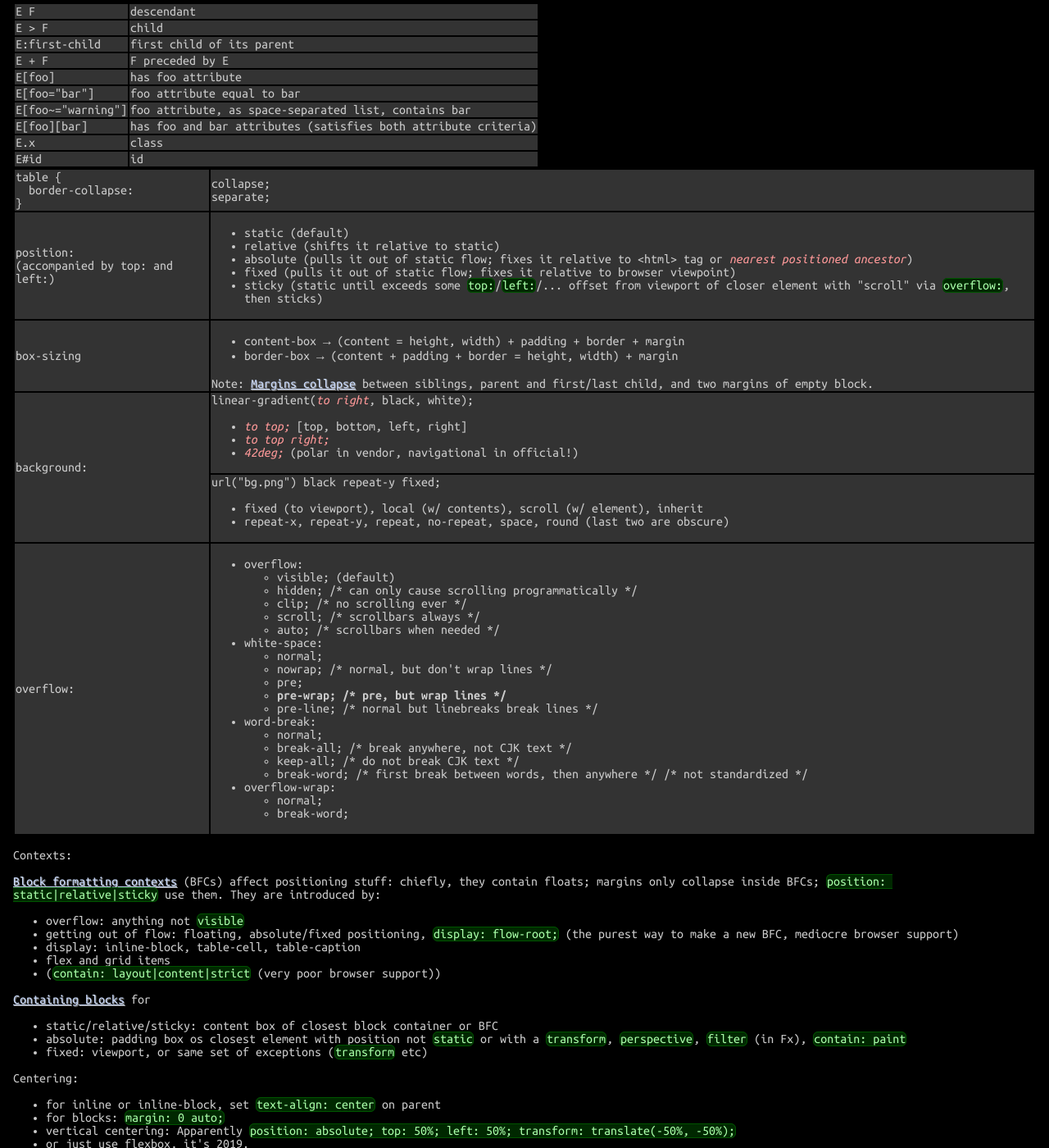
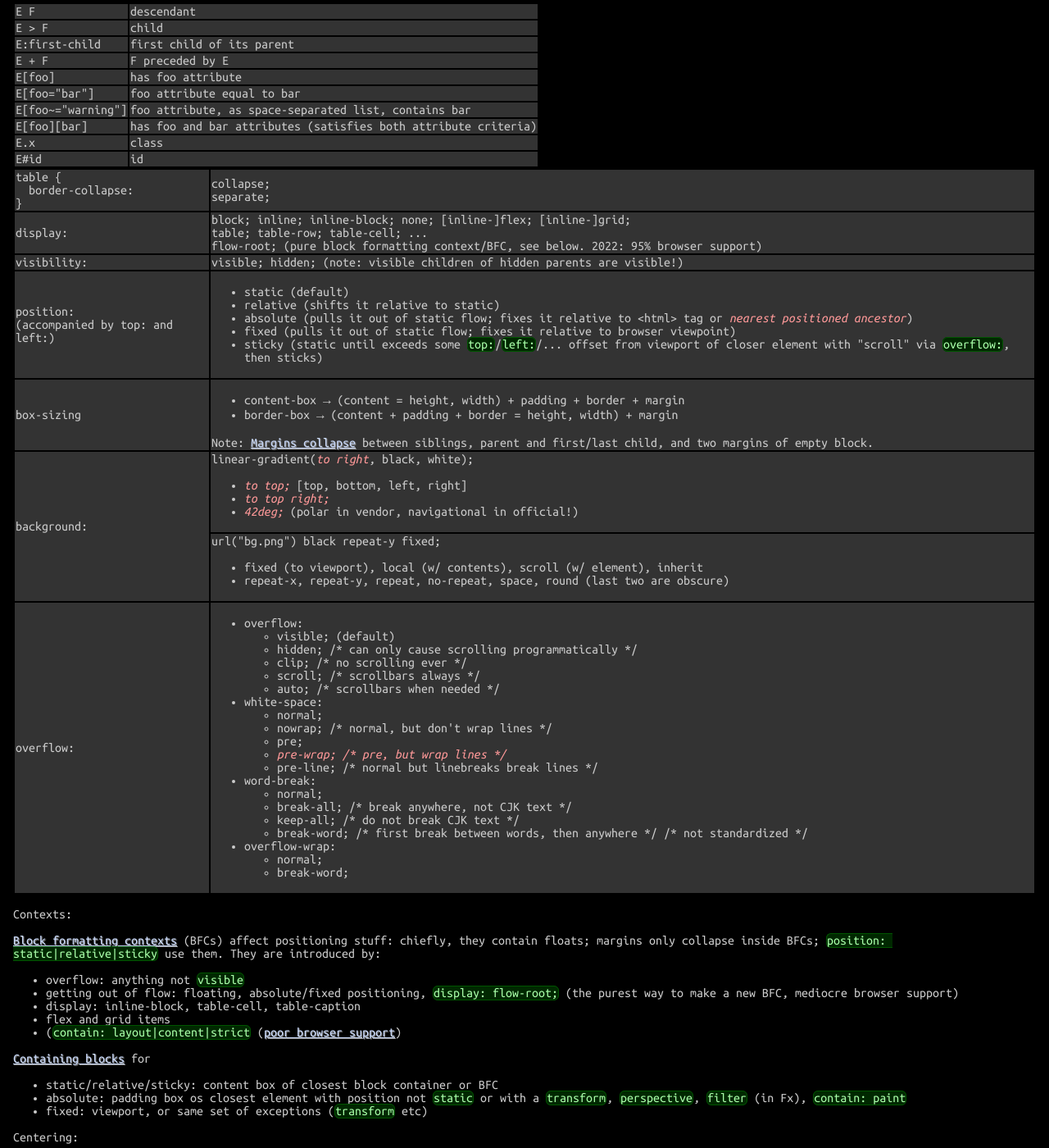
Before and after one commit to betaveros/cs, a Jekyll site: the page built from index.html, in a window 1280 px wide and 1400 px high, scrolled down 16374 px. Shown: the whole window at 82% size. Built offline with Jekyll 4.4.1, drawn with Linux system fonts in a browser that asks for light colours; some of the changed text lies outside the part shown.

Commit message:
more web stuff

```diff
--- a/_includes/web.html
+++ b/_includes/web.html
@@ -37,6 +37,8 @@
 </table>
 <table>
 	<tr><td>table {<br/>&nbsp;&nbsp;border-collapse:<br/>}</td><td>collapse;<br/>separate;</td></tr>
+	<tr><td>display:</td><td>block; inline; inline-block; none; [inline-]flex; [inline-]grid;<br/>table; table-row; table-cell; ...<br/>flow-root; (pure block formatting context/BFC, see below. 2022: 95% browser support)</td></tr>
+	<tr><td>visibility:</td><td>visible; hidden; (note: visible children of hidden parents are visible!)</td></tr>
 	<tr><td>position:<br/>(accompanied by top: and left:)</td><td><ul>
 				<li>static (default)</li>
 				<li>relative (shifts it relative to static)</li>
@@ -79,7 +81,7 @@
 						<li>normal;</li>
 						<li>nowrap; /* normal, but don't wrap lines */</li>
 						<li>pre;</li>
-						<li><strong>pre-wrap; /* pre, but wrap lines */</strong></li>
+						<li><em>pre-wrap; /* pre, but wrap lines */</em></li>
 						<li>pre-line; /* normal but linebreaks break lines */</li>
 					</ul>
 				</li>
@@ -107,7 +109,7 @@
 	<li>getting out of flow: floating, absolute/fixed positioning, <code>display: flow-root;</code> (the purest way to make a new BFC, mediocre browser support)</li>
 	<li>display: inline-block, table-cell, table-caption</li>
 	<li>flex and grid items</li>
-	<li>(<code>contain: layout|content|strict</code> (very poor browser support))</li>
+	<li>(<code>contain: layout|content|strict</code> (<a href="https://caniuse.com/css-containment">poor browser support</a>)</li>
 </ul>
 <p><a href="https://developer.mozilla.org/en-US/docs/Web/CSS/Containing_block">Containing blocks</a> for</p>
 <ul>
@@ -120,7 +122,7 @@
 	<li>for inline or inline-block, set <code>text-align: center</code> on parent</li>
 	<li>for blocks: <code>margin: 0 auto;</code></li>
 	<li>vertical centering: Apparently <code>position: absolute; top: 50%; left: 50%; transform: translate(-50%, -50%);</code></li>
-	<li>or just use flexbox, it's 2019.</li>
+	<li>or just use flexbox, it's <s>2019</s> 2022.</li>
 </ul>
 <p><code>z-index</code> requires set <code>position</code> and competes with other elements in the <a href="https://developer.mozilla.org/en-US/docs/Web/CSS/CSS_Positioning/Understanding_z_index/The_stacking_context">stacking context</a>.</p>
 <h4>Flexbox</h4>
@@ -189,6 +191,7 @@
 <p>Media query</p>
 <pre>@media (min-width: 400px) { ... }
 </pre>
+<p><a href="https://caniuse.com/css-has">are we :has yet?</a> (2022: no)</p>
 <h3>HTTP Responses</h3>
 <table>
 	<tr><th>Response</th><th>Name</th><th>Description</th></tr>
@@ -373,9 +376,10 @@
 <a href="https://developer.mozilla.org/en-US/docs/Web/API/element">mdn @ element</a>
 <table>
 	<tr><th>eventTarget.</th></tr>
-	<tr><td>addEventListener(type: string, listener)</td><td>
+	<tr><td>addEventListener(type: string, listener[, options])</td><td>
 			type can be e.g. "click"/"dblclick", "keydown"/"keypress"/"keyup", "change", "focus"/"blur", "submit"<br/>
-			EventTarget is a superclass of Node
+			EventTarget is a superclass of Node<br/>
+			options = {capture: true, ...}: parent capturing listeners are called before child capturing listeners (and before all normal "bubbling" listeners)
 		</td></tr>
 	<tr><th>node.</th></tr>
 	<tr><td>parentNode</td><td>or null</td></tr>
```
Also changed, not shown: other parts of _includes/web.html (+3 -2 lines).
